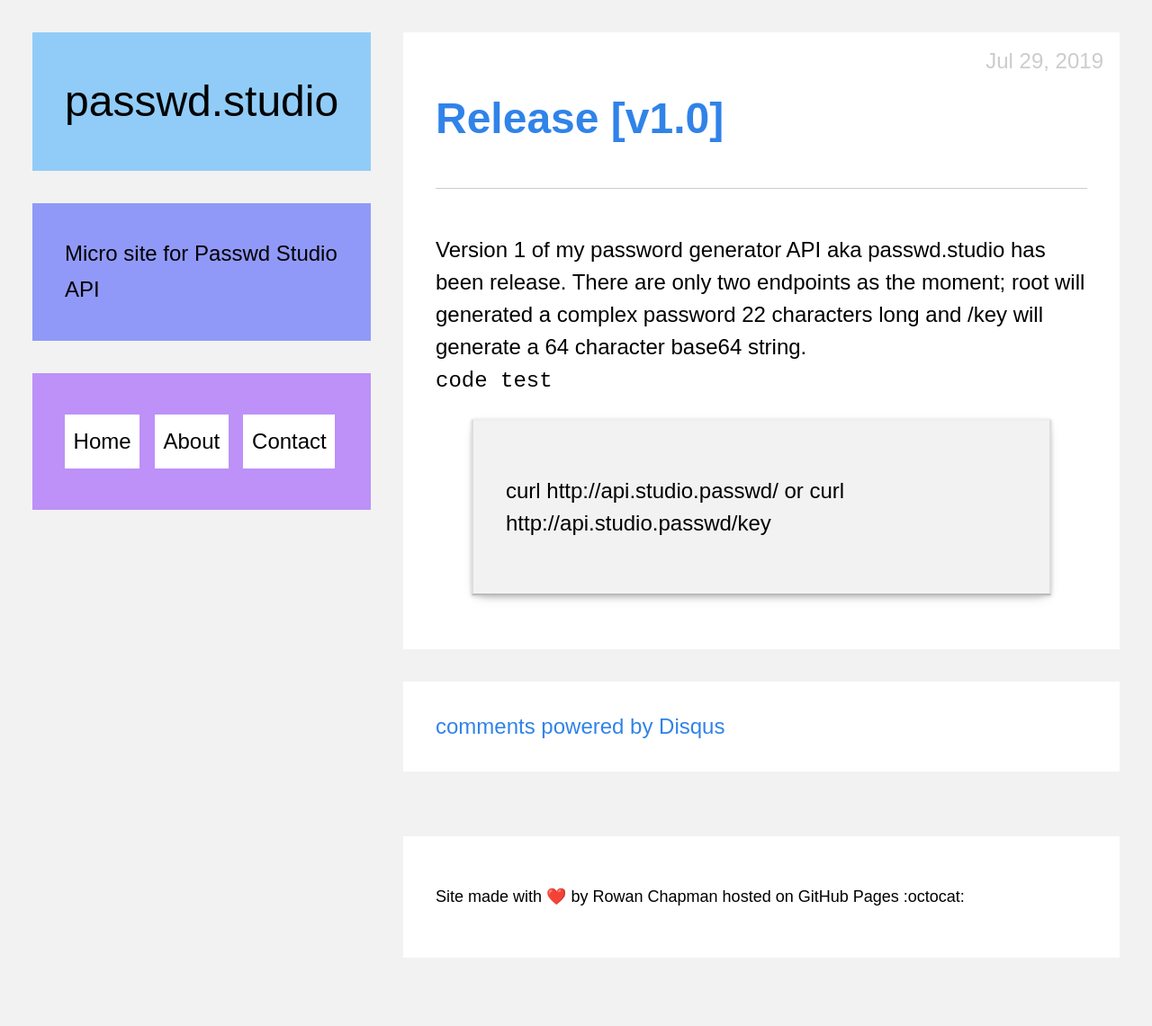
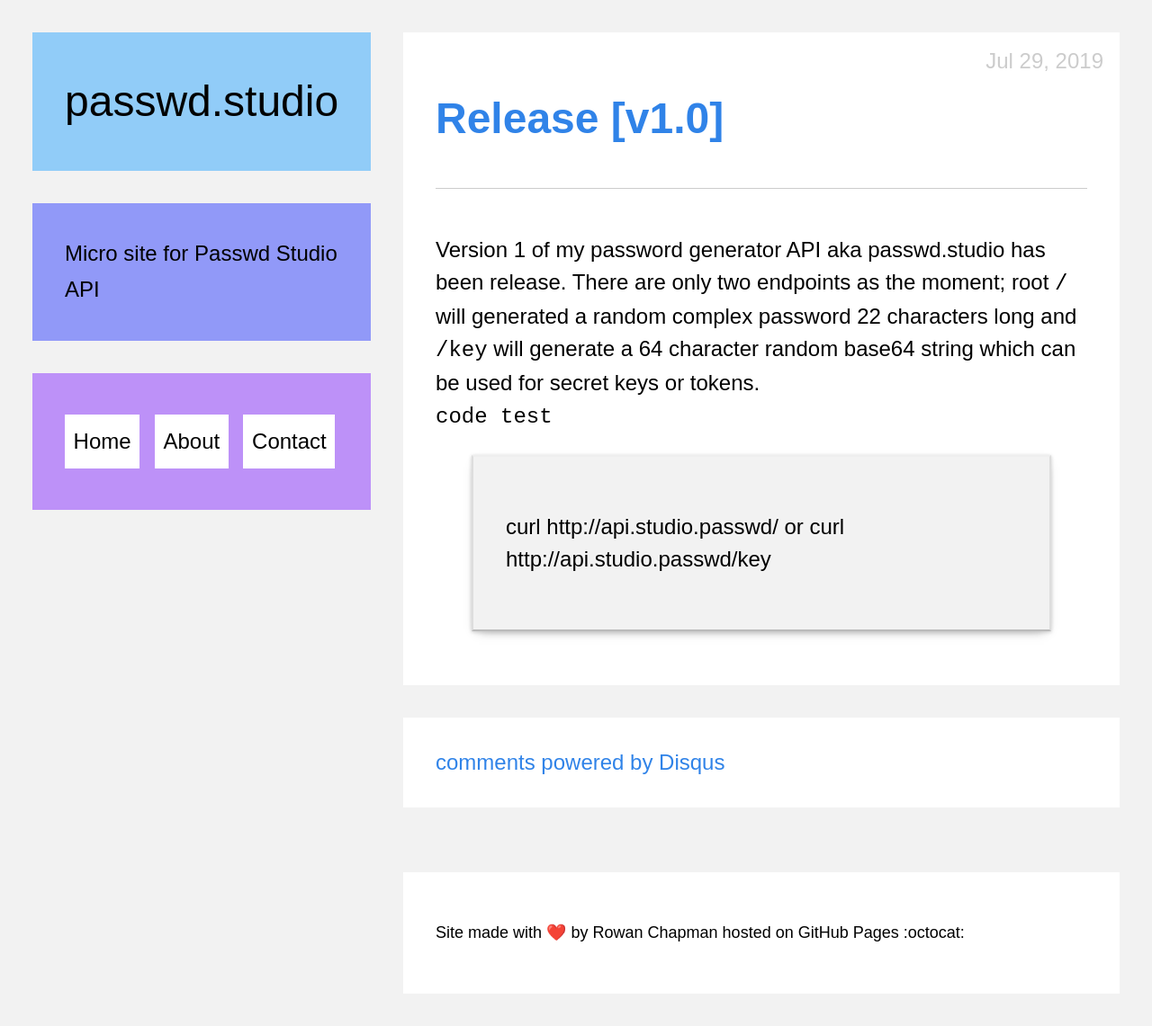
Before and after one commit to rchapman83/passwd-studio-web, a Jekyll site: the page built from _posts/2019-07-29-release-v1-dot-0.markdown, in a window 1280 px wide. Shown: the whole page at 90% size. Built offline with Jekyll 4.4.1, drawn with Linux system fonts in a browser that asks for light colours; emoji names are drawn with the system emoji font; comment, search, counter and statistics services are not loaded; before the commit the page ends 1101 px from its top, so only the background shows below that.

Commit message:
Updated Release V1 Dot 0

```diff
--- a/_posts/2019-07-29-release-v1-dot-0.markdown
+++ b/_posts/2019-07-29-release-v1-dot-0.markdown
@@ -9,7 +9,7 @@
 - release notes
 ---
 
-Version 1 of my password generator API aka passwd.studio has been release. There are only two endpoints as the moment; root will generated a complex password 22 characters long and /key will generate a 64 character base64 string.
+Version 1 of my password generator API aka passwd.studio has been release. There are only two endpoints as the moment; root `/` will generated a random complex password 22 characters long and `/key` will generate a 64 character random base64 string which can be used for secret keys or tokens.
 `code test`
 > curl http://api.studio.passwd/
 or
```
